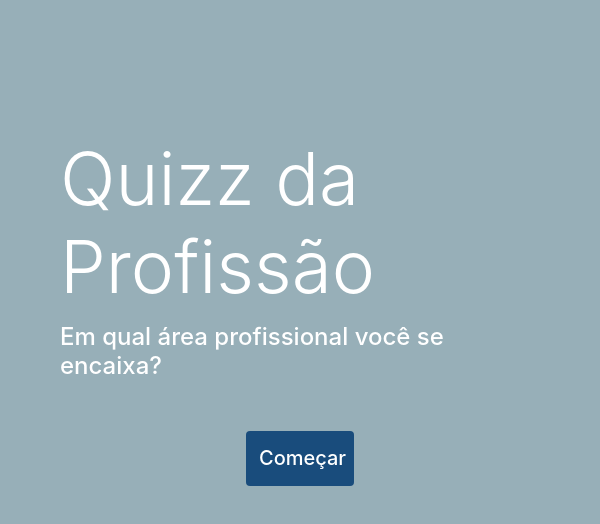
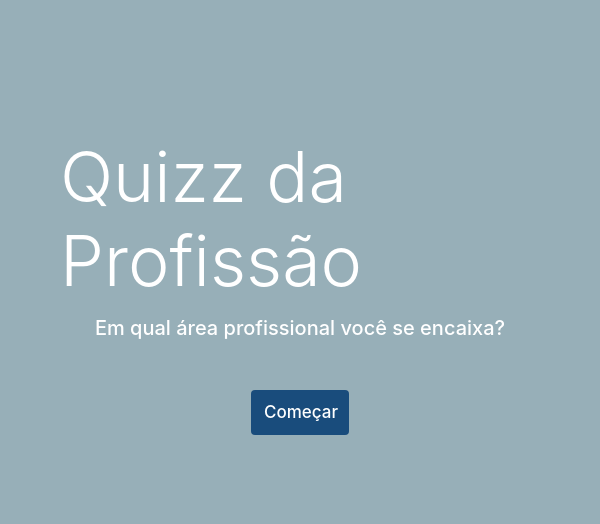
Before and after one commit to ed-matheus/angular-quizz, an Angular app: page / in a window 600 px wide. Shown: the top 524 px of the page. Built offline with nearby package versions, Linux system fonts and the light colour scheme.

Commit message:
mais pequenas alterações na responsividade para android

```diff
--- a/src/app/components/quiz/quiz.component.css
+++ b/src/app/components/quiz/quiz.component.css
@@ -137,17 +137,17 @@
 /* Small devices (landscape phones, 576px and up) */
 @media (min-width: 576px) and (max-width: 767.98px) {
   .quiz_title > h1 {
-    font-size: 73px;
+    font-size: 70px;
   }
 
   .quiz_title > h3 {
-    font-size: 24px;
+    font-size: 20px;
   }
 
   .btn {
-    width: 108px;
-    height: 55px;
-    font-size: 20px;
+    width: 98px;
+    height: 45px;
+    font-size: 17px;
   }
 }
 
```
